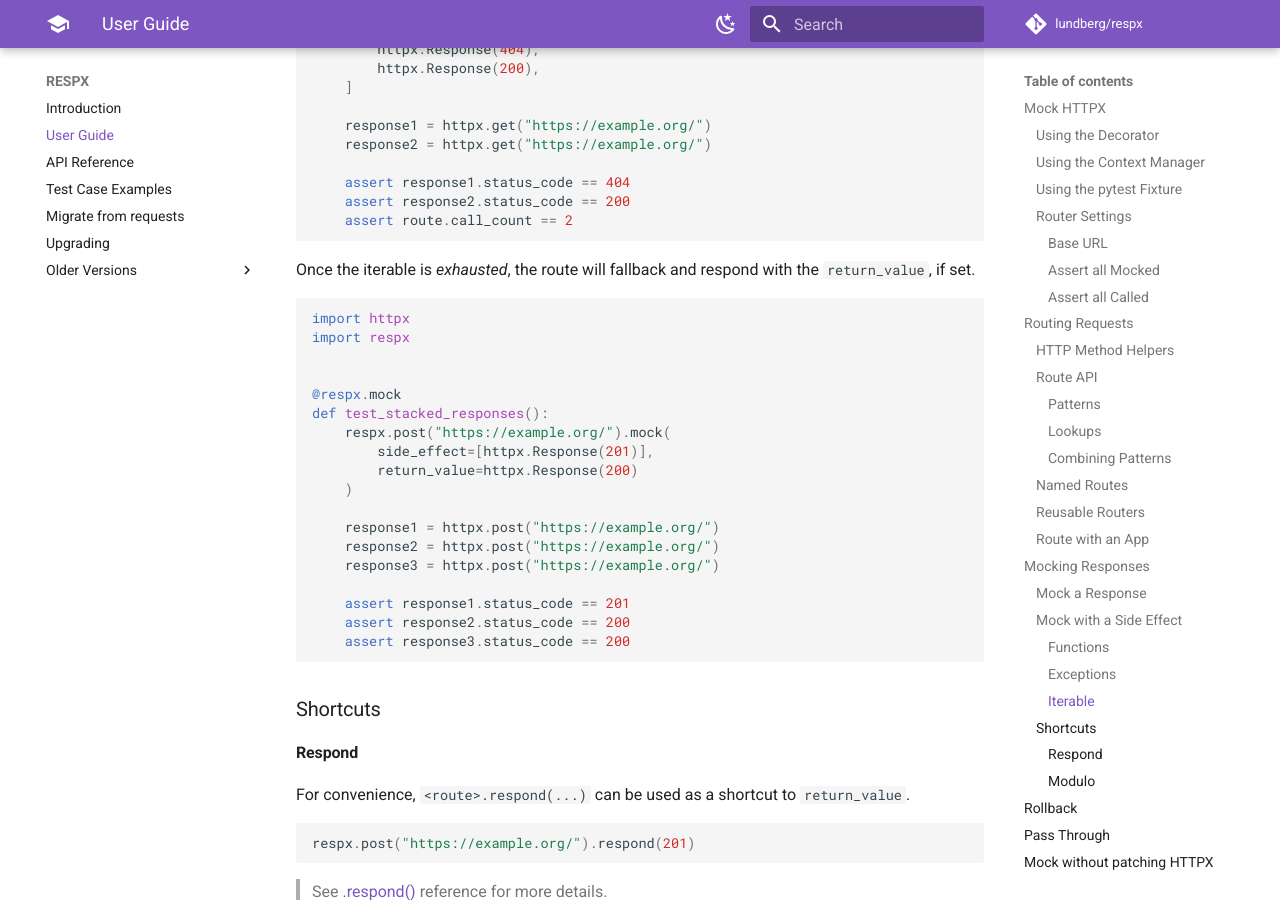
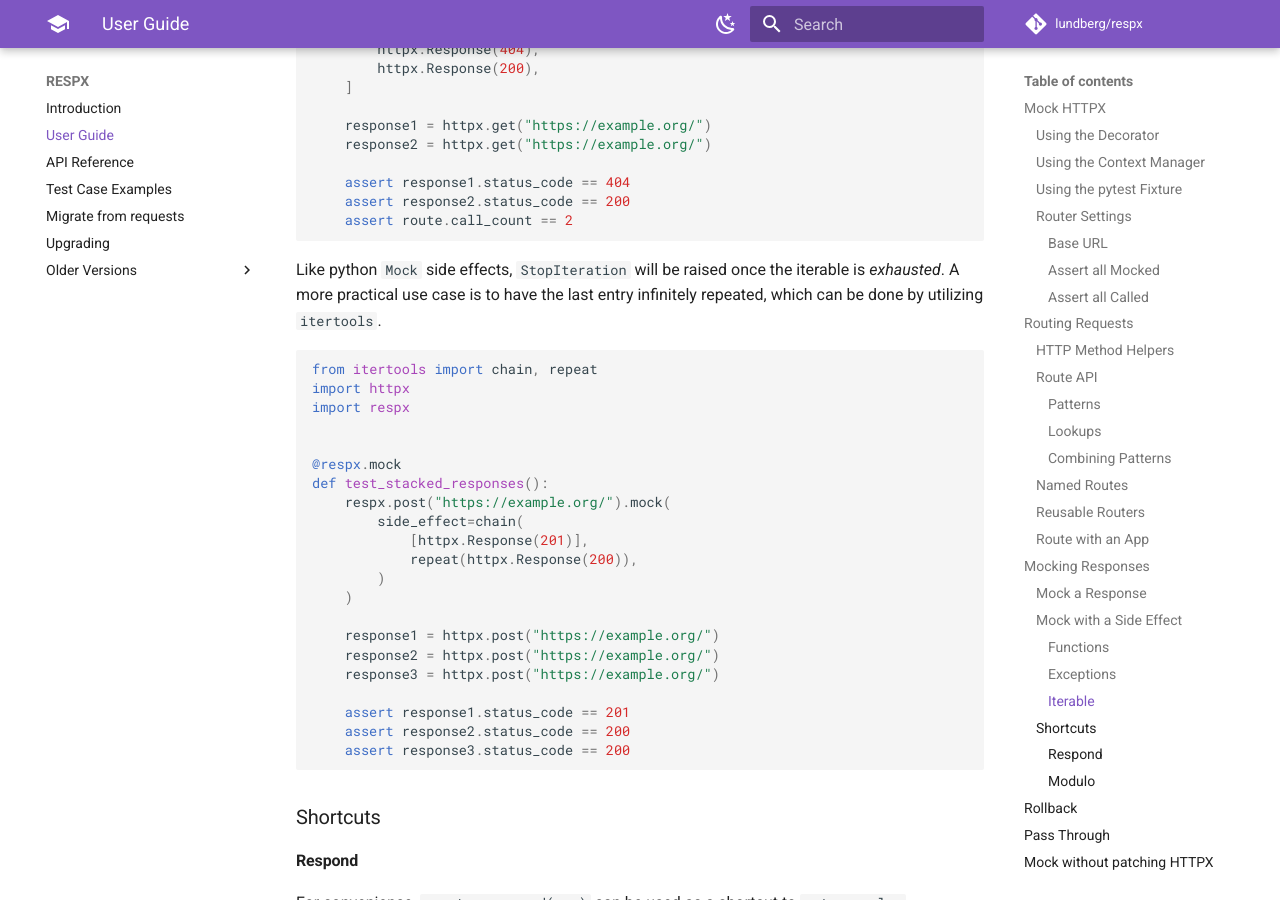
Before and after one commit to lundberg/respx, an MkDocs documentation site: the page built from docs/guide.md, in a window 1280 px wide and 900 px high, scrolled down 10353 px. Built offline with MkDocs 1.6.1 and Material for MkDocs 9.7.7, drawn with Linux system fonts in a browser that asks for light colours; comment, search, counter and statistics services are not loaded.

Commit message:
Fix incorrect docs about iterable side effects (#287)

````diff
--- a/docs/guide.md
+++ b/docs/guide.md
@@ -518,9 +518,10 @@ def test_stacked_responses():
     assert route.call_count == 2
 ```
 
-Once the iterable is *exhausted*, the route will fallback and respond with the `return_value`, if set.
+Like python `Mock` side effects, `StopIteration` will be raised once the iterable is *exhausted*. A more practical use case is to have the last entry infinitely repeated, which can be done by utilizing `itertools`.
 
 ``` python
+from itertools import chain, repeat
 import httpx
 import respx
 
@@ -528,8 +529,10 @@ import respx
 @respx.mock
 def test_stacked_responses():
     respx.post("https://example.org/").mock(
-        side_effect=[httpx.Response(201)],
-        return_value=httpx.Response(200)
+        side_effect=chain(
+            [httpx.Response(201)],
+            repeat(httpx.Response(200)),
+        )
     )
 
     response1 = httpx.post("https://example.org/")
````
